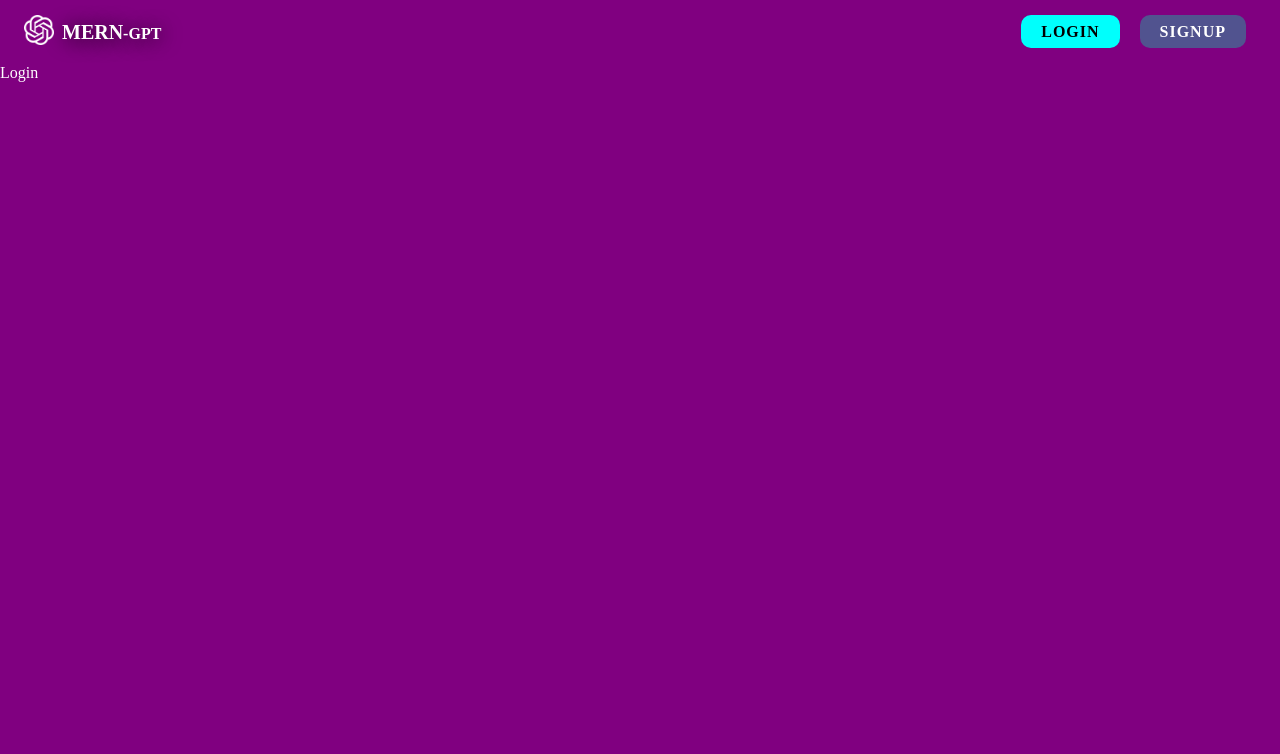
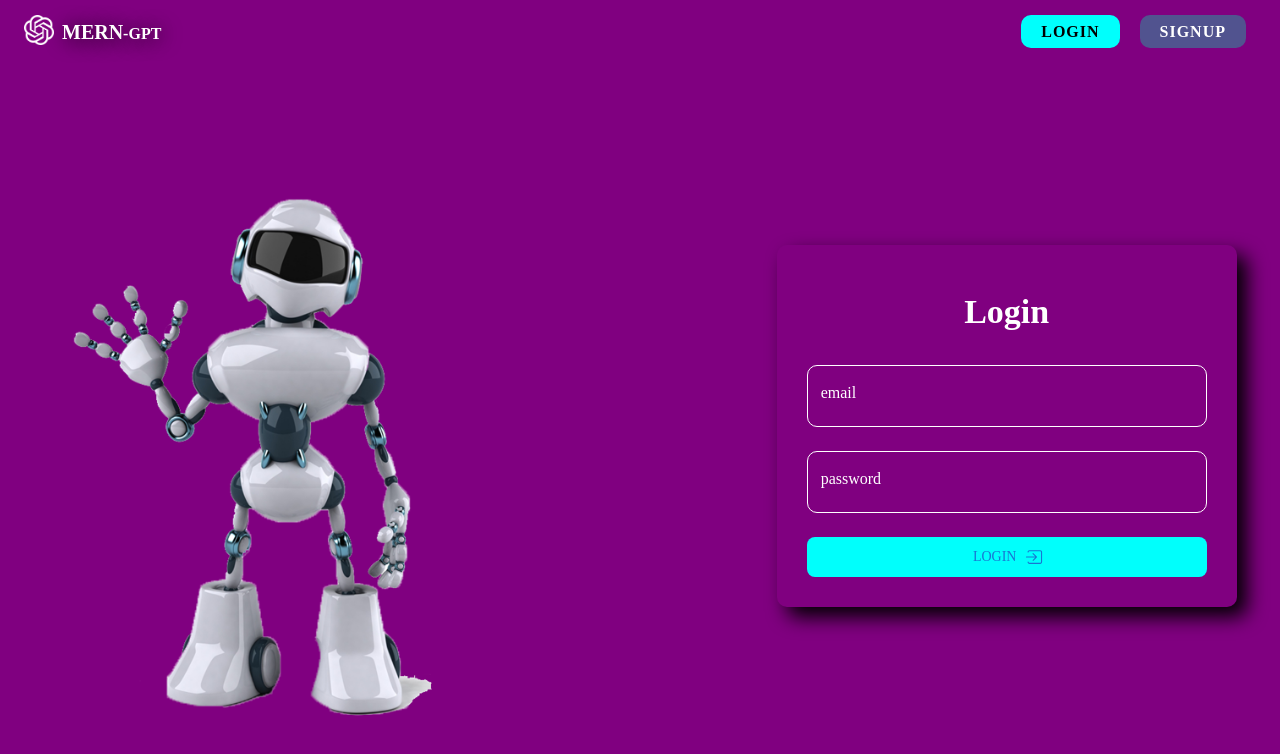
Before and after one commit to jamiepompei/MERN-AI-ChatBot, a React (Vite) app in the folder frontend/: page /login in a window 1280 px wide. Shown: the top 754 px of the page. Built offline with nearby package versions, Linux system fonts and the light colour scheme.

Commit message:
login page

```diff
--- /dev/null
+++ b/frontend/src/components/shared/CustomizedInput.tsx
@@ -0,0 +1,16 @@
+import React from "react";
+import  TextField  from "@mui/material/TextField";
+
+type Props = {
+    name: string,
+    type: string,
+    label: string,
+}
+
+const CustomizedInput = (props: Props) => {
+    return <TextField margin="normal" InputLabelProps={{ style: { color: "white" } }} name={props.name} label={props.label} type={props.type}
+    InputProps={{ style: { width: "400px", borderRadius: 10, fontSize: 20, color: "white" } }}
+    />
+}
+
+export default CustomizedInput;
--- a/frontend/src/index.css
+++ b/frontend/src/index.css
@@ -24,3 +24,9 @@ html, body{
   letter-spacing: 1px;
 
 }
+
+.MuiOutlinedInput-input-root.Mui-focus,
+.MuiOutlinedInput-notchedOutline
+{
+  border-color: white !important;
+}
--- a/frontend/src/pages/Login.tsx
+++ b/frontend/src/pages/Login.tsx
@@ -1,5 +1,41 @@
+import React from "react";
+import { Box, Button, Typography } from "@mui/material";
+import CustomizedInput from "../components/shared/CustomizedInput";
+import { IoIosLogIn } from "react-icons/io";
+
 const Login = () => {
-    return <div>Login</div>
+    const handleSubmit = (e: React.FormEvent<HTMLFormElement>) => {
+        e.preventDefault();
+        const formData = new FormData(e.currentTarget);
+        const email = formData.get("email");
+        const password = formData.get("password");
+        console.log(email);
+        console.log(password);
+    }
+    return <Box width={'100%'} height={'100%'} display="flex" flex={1}>
+        <Box padding={8} mt={8} display={{ md: "flex", sm: "none", xs: "none" }}>
+            <img src="airobot.png" alt="Robot" style={{width: "400px"}} />
+        </Box>
+        <Box display={'flex'} flex={{xs: 1, md: 0.5}} justifyContent={'center'} alignItems={'center'} padding={2} ml={"auto"} mt={16} ></Box>
+            <form
+                onSubmit= {(handleSubmit)}
+                style={{margin: 'auto', padding:'30px', boxShadow: "10px 10px 20px #000", borderRadius: "10px", border: "none",}}>
+                    <Box sx={{display: "flex", flexDirection: "column", justifyContent: "center",}}>
+                        <Typography variant="h4" textAlign="center" padding={2} fontWeight={600} >Login
+                        </Typography>
+                        <CustomizedInput type="email" name="email" label="email"></CustomizedInput>
+                        <CustomizedInput type="password" name="password" label="password"></CustomizedInput>
+                        <Button type="submit" sx={{px: 2, py: 1, mt: 2, width: "400px", borderRadius: 2, bgcolor: "#00fffc",
+                        ":hover":{
+                            bgcolor: "white",
+                            color: "black",
+                        }
+                        }}
+                        endIcon={<IoIosLogIn />}
+                        >Login</Button>
+                    </Box>
+            </form>
+    </Box>
 };
 
 export default Login;
```
